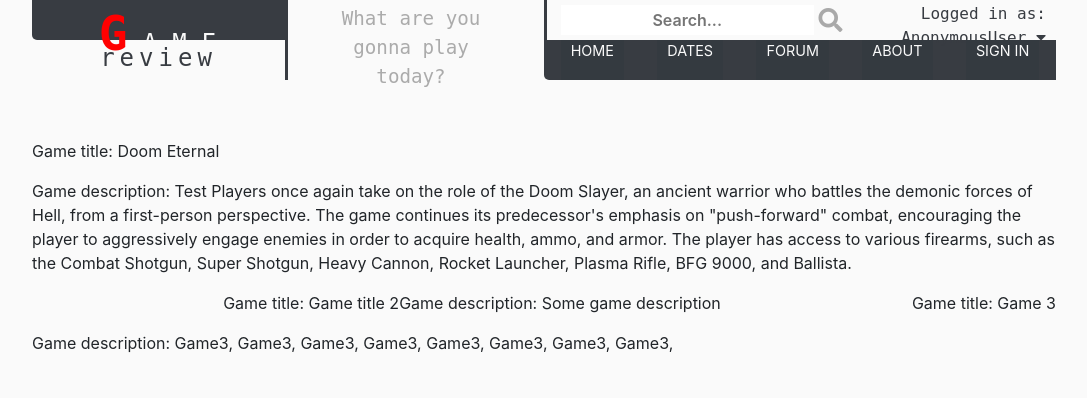
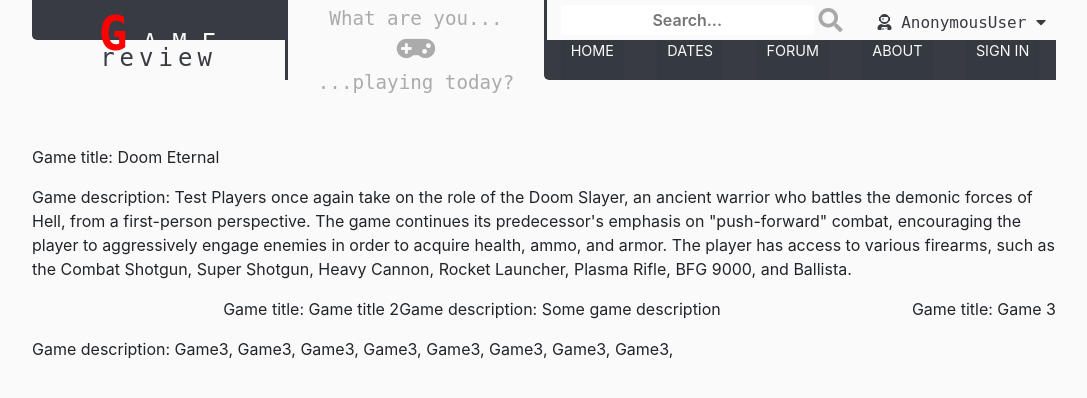
Before and after one commit to iFooledMe/Game-Reviews--Code-Institute-Project-4, a Django app: page / in a window 1280 px wide. Shown: the top 398 px of the page, without its empty margins (96-1183 px from the left). Run offline with Django 3.2, Linux system fonts and the light colour scheme; data comes from the database, SQL or seed files in the repository; some libraries are stand-ins or nearby versions.

Commit message:
Some more small changes to header and navbar

```diff
--- a/game_reviews/static/css/style.css
+++ b/game_reviews/static/css/style.css
@@ -156,12 +156,16 @@ a:hover {
 
 .slogan {
     padding-top: 5px;
-    padding-right: 10px;
+
     font-size: 120%;
     text-align: center;
     font-family: monospace;
     font-weight: lighter;
     color: var(--slogan-txt-color);
+}
+
+.game-icon {
+    font-size: 1.6em;
 }
 
 /* **** Search and User (Nav Top) *************************** */
@@ -205,15 +209,9 @@ a:hover {
 
 .user-info {
     padding-right: 10px;
-    padding-top: 2px;
     text-align: right;
     font-family: monospace;
     color: var(--user-info-txt);
-}
-
-.user-info-compact {
-    padding-right: 10px;
-    padding-top: 10px;
 }
 
 /* **** Nav links (Nav bottom) *************************** */
--- a/game_reviews/templates/header.html
+++ b/game_reviews/templates/header.html
@@ -8,26 +8,21 @@
 </div>
 
 <div class="d-none d-md-block col-md-3 ">
-	<div class="slogan">What are you<br>gonna play<br>today?</div>
+	<div class="slogan">What are you...<br><i class="fas fa-gamepad game-icon"></i><br>...playing today?<br></div>
 </div>
 
 <div class="col-8 col-md-6 ">
 
 	<div class="row no-gutters w-100 pl-1 d-flex justify-content-between align-self-center nav-top">
 		<div class="top-search-form">
-			<input type="text" placeholder="Search..."><a href="#"><i class="fas fa-search top-search-img"></i></a>
+			<input type="text" placeholder="Search...">
+			<a href="#"><i class="fas fa-search top-search-img"></i></a>
 		</div>
-		<div class="d-block d-lg-none user-info user-info-compact">
+		<div class="user-info my-auto pb-3">
 			<a href="#">
 				<i class="fas fa-user-astronaut"></i>
 				{{ user }}
 				<i class="fas fa-caret-down"></i>
-			</a>
-		</div>
-		<div class="d-none d-lg-block user-info">
-			<a href="#">
-				Logged in as: <br>
-				{{ user }} <i class="fas fa-caret-down"></i>
 			</a>
 		</div>
 	</div>
```
